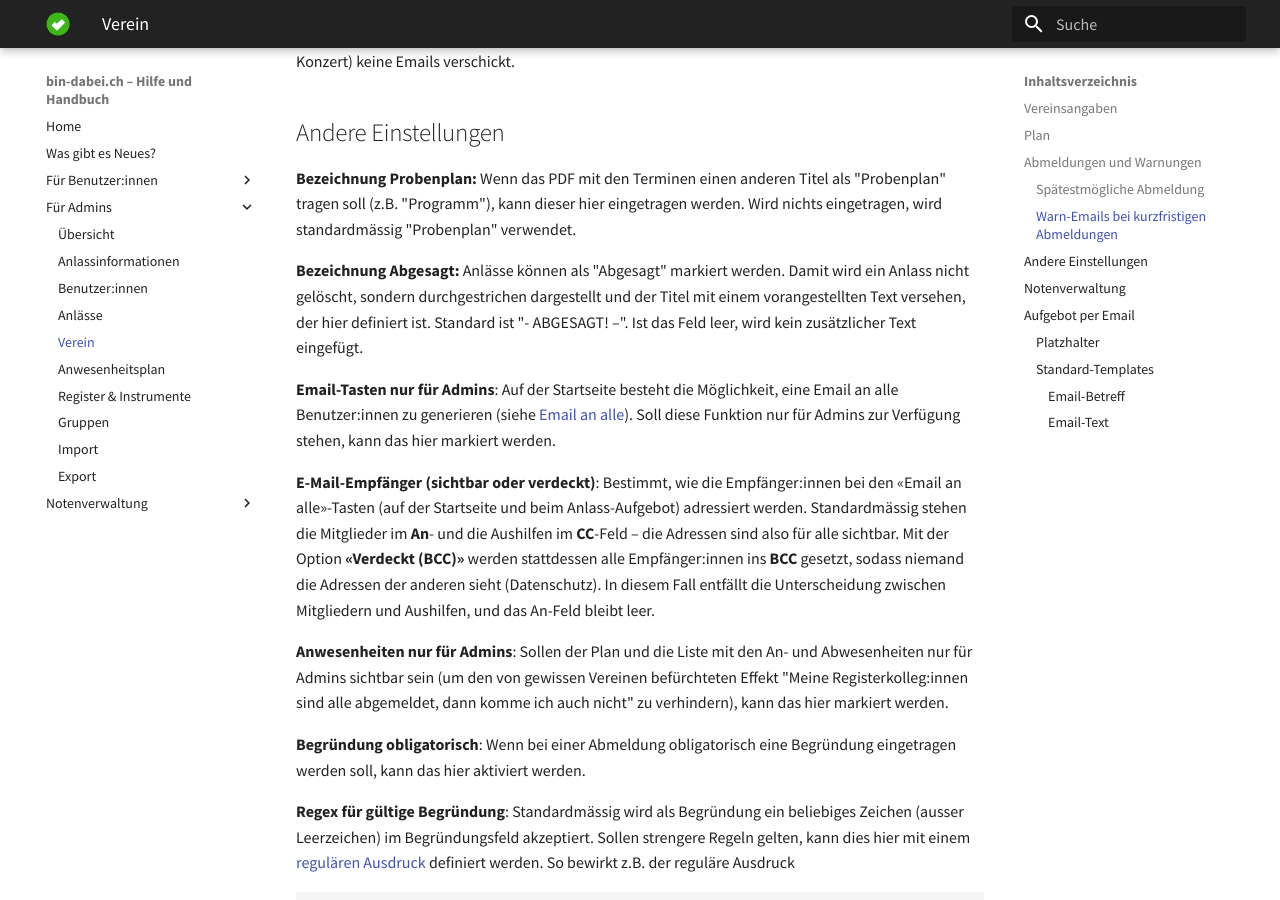
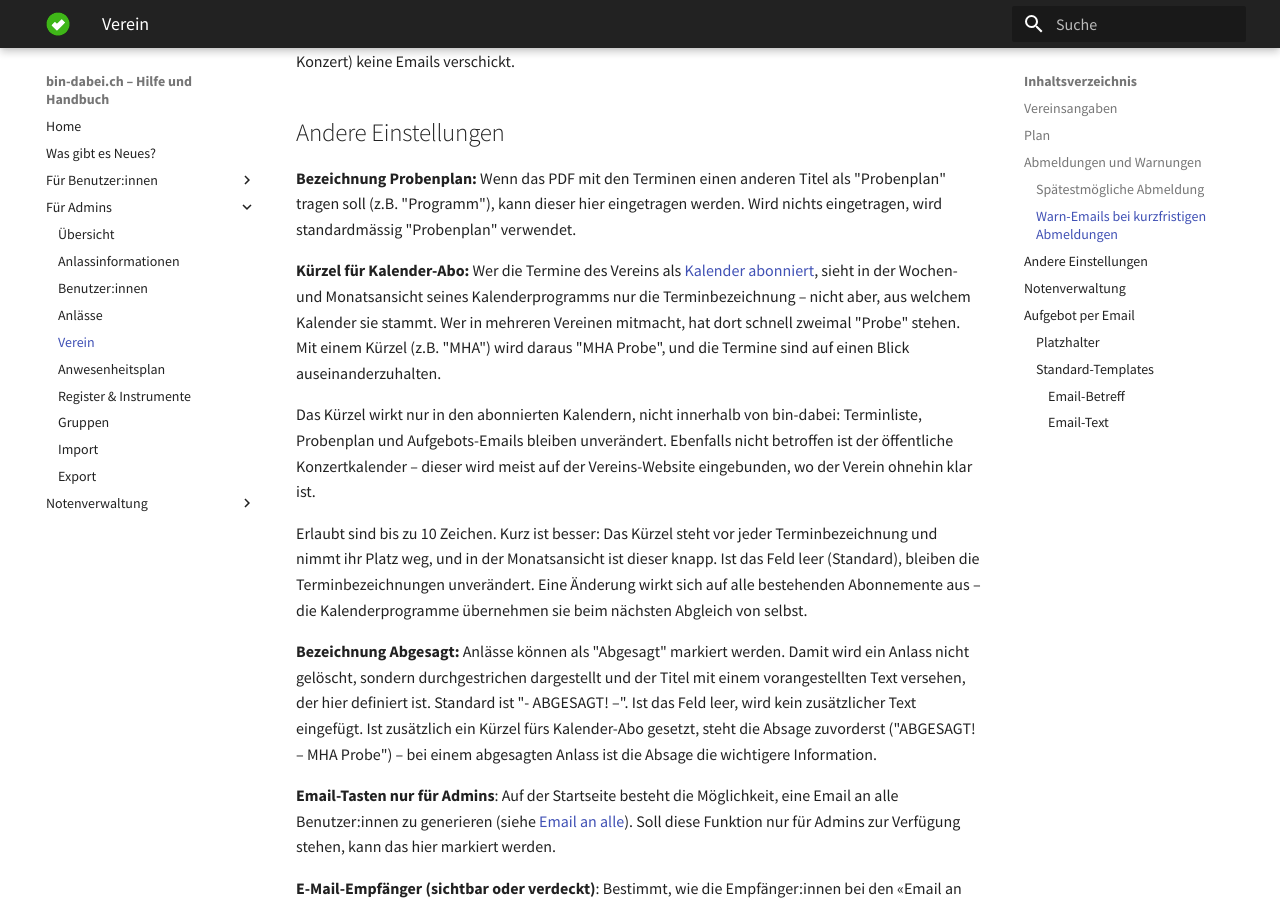
Before and after one commit to ritterg/bin-dabei-dokumentation, an MkDocs documentation site: the page built from docs/admin/verein.md, in a window 1280 px wide and 900 px high, scrolled down 1313 px. Built offline with MkDocs 1.6.1 and Material for MkDocs 9.7.7, drawn with Linux system fonts in a browser that asks for light colours; some web fonts are replaced.

Commit message:
Document the calendar prefix for event titles
Covers the new club setting, why it exists, what it does not affect (web UI,
concert feed) and how it combines with the cancellation label. Adds a section
for members on telling several clubs' calendars apart, pointing at calendar
colours first.

Co-Authored-By: Claude Opus 5 <noreply@anthropic.com>

```diff
--- a/docs/admin/verein.md
+++ b/docs/admin/verein.md
@@ -37,7 +37,13 @@ Wird die Anzahl Tage oder die Liste der Emails freigelassen, werden für diese K
 ## Andere Einstellungen
 **Bezeichnung Probenplan:** Wenn das PDF mit den Terminen einen anderen Titel als "Probenplan" tragen soll (z.B. "Programm"), kann dieser hier eingetragen werden. Wird nichts eingetragen, wird standardmässig "Probenplan" verwendet.
 
-**Bezeichnung Abgesagt:** Anlässe können als "Abgesagt" markiert werden. Damit wird ein Anlass nicht gelöscht, sondern durchgestrichen dargestellt und der Titel mit einem vorangestellten Text versehen, der hier definiert ist. Standard ist "- ABGESAGT! –". Ist das Feld leer, wird kein zusätzlicher Text eingefügt.
+**Kürzel für Kalender-Abo:** Wer die Termine des Vereins als [Kalender abonniert](/user/kalenderabo), sieht in der Wochen- und Monatsansicht seines Kalenderprogramms nur die Terminbezeichnung – nicht aber, aus welchem Kalender sie stammt. Wer in mehreren Vereinen mitmacht, hat dort schnell zweimal "Probe" stehen. Mit einem Kürzel (z.B. "MHA") wird daraus "MHA Probe", und die Termine sind auf einen Blick auseinanderzuhalten.
+
+Das Kürzel wirkt nur in den abonnierten Kalendern, nicht innerhalb von bin-dabei: Terminliste, Probenplan und Aufgebots-Emails bleiben unverändert. Ebenfalls nicht betroffen ist der öffentliche Konzertkalender – dieser wird meist auf der Vereins-Website eingebunden, wo der Verein ohnehin klar ist.
+
+Erlaubt sind bis zu 10 Zeichen. Kurz ist besser: Das Kürzel steht vor jeder Terminbezeichnung und nimmt ihr Platz weg, und in der Monatsansicht ist dieser knapp. Ist das Feld leer (Standard), bleiben die Terminbezeichnungen unverändert. Eine Änderung wirkt sich auf alle bestehenden Abonnemente aus – die Kalenderprogramme übernehmen sie beim nächsten Abgleich von selbst.
+
+**Bezeichnung Abgesagt:** Anlässe können als "Abgesagt" markiert werden. Damit wird ein Anlass nicht gelöscht, sondern durchgestrichen dargestellt und der Titel mit einem vorangestellten Text versehen, der hier definiert ist. Standard ist "- ABGESAGT! –". Ist das Feld leer, wird kein zusätzlicher Text eingefügt. Ist zusätzlich ein Kürzel fürs Kalender-Abo gesetzt, steht die Absage zuvorderst ("ABGESAGT! – MHA Probe") – bei einem abgesagten Anlass ist die Absage die wichtigere Information.
 
 **Email-Tasten nur für Admins**: Auf der Startseite besteht die Möglichkeit, eine Email an alle Benutzer:innen zu generieren (siehe [Email an alle](/user/email)). Soll diese Funktion nur für Admins zur Verfügung stehen, kann das hier markiert werden.
 
```
Also changed, not shown: docs/changelog.md (+6 -0 lines), docs/user/kalenderabo.md (+6 -0 lines).
